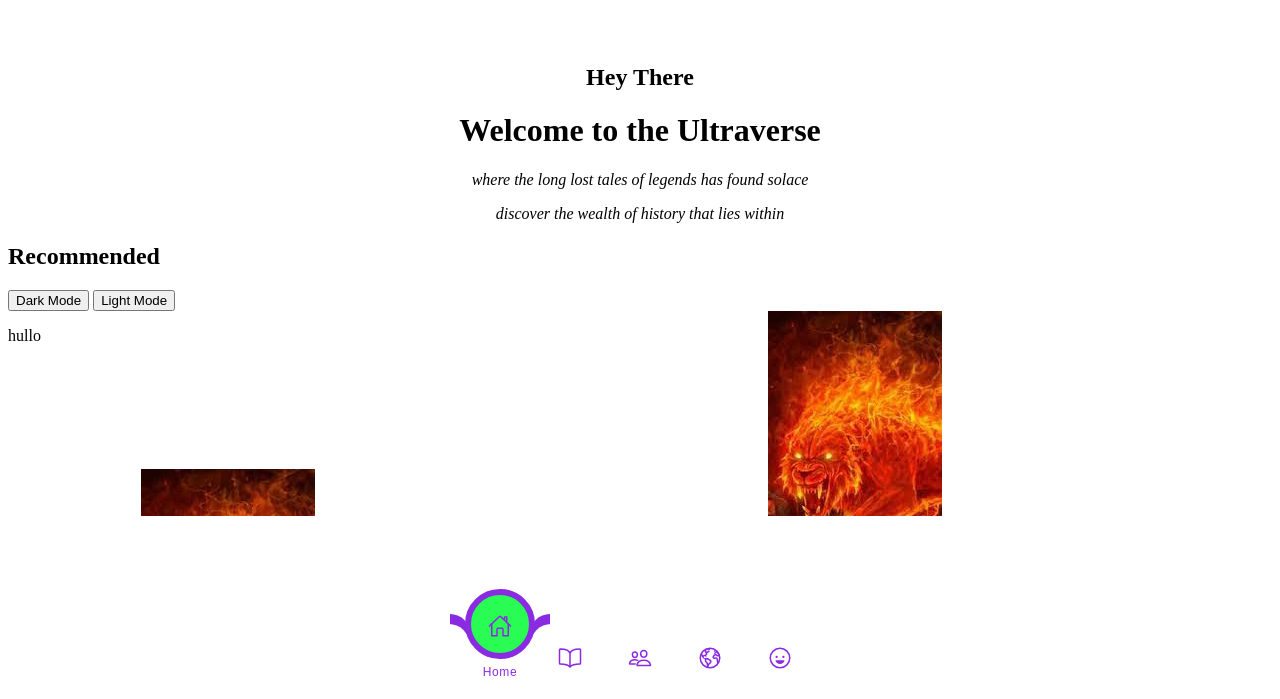
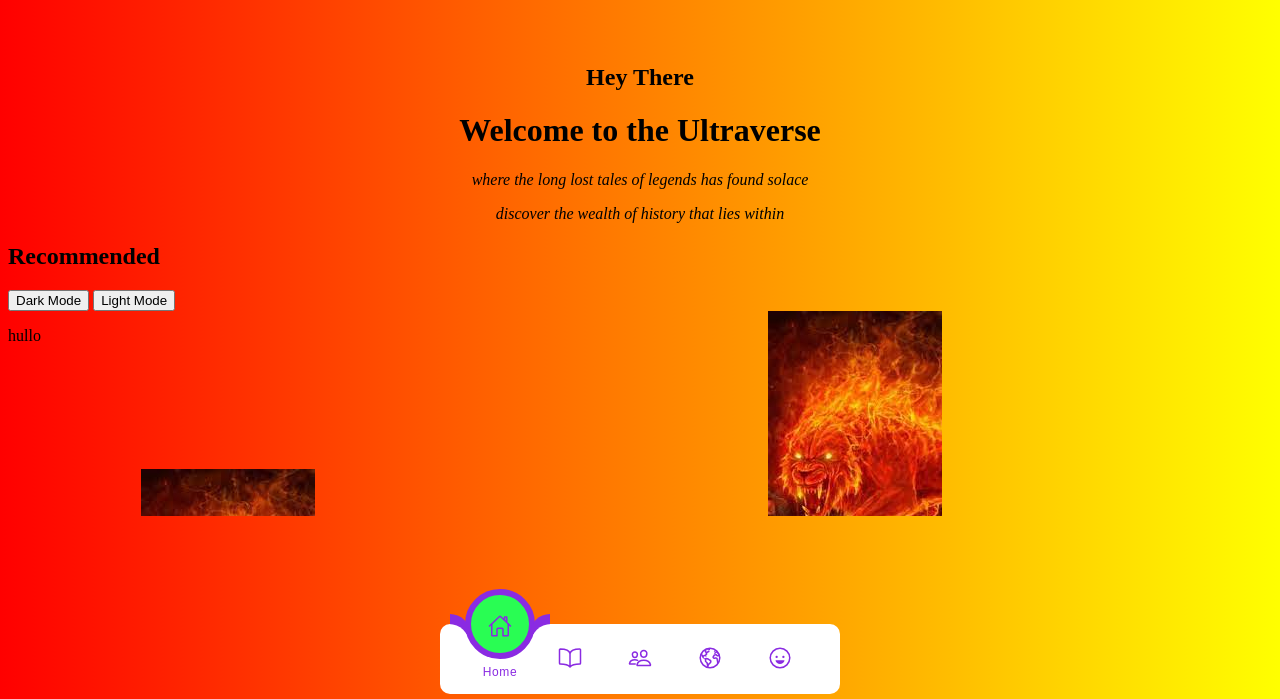
Before and after one commit to Renebwoi/ultraverse, a plain HTML site: page index.html in a window 1280 px wide. Shown: the part 106-805 px from the top of the page. Drawn offline with nearby package versions, Linux system fonts and the light colour scheme; a web font is replaced by a local one.

Commit message:
Update index.css
Signed-off-by: Renebwoi <119928501+Renebwoi@users.noreply.github.com>

```diff
--- a/index.css
+++ b/index.css
@@ -12,7 +12,7 @@ body{
     justify-content: center;
     align-items: last baseline;
     min-height: 100vh;
-    /*background-image: yellow; /*linear-gradient(to right, red , yellow);*/
+    background-image: linear-gradient(to right, red , yellow);
     position: sticky;
 
 }
```
